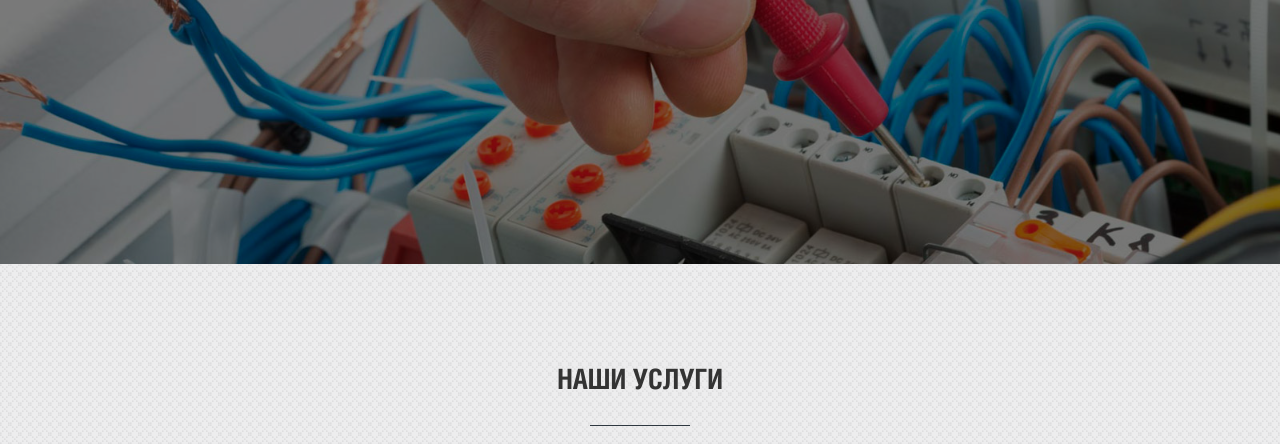
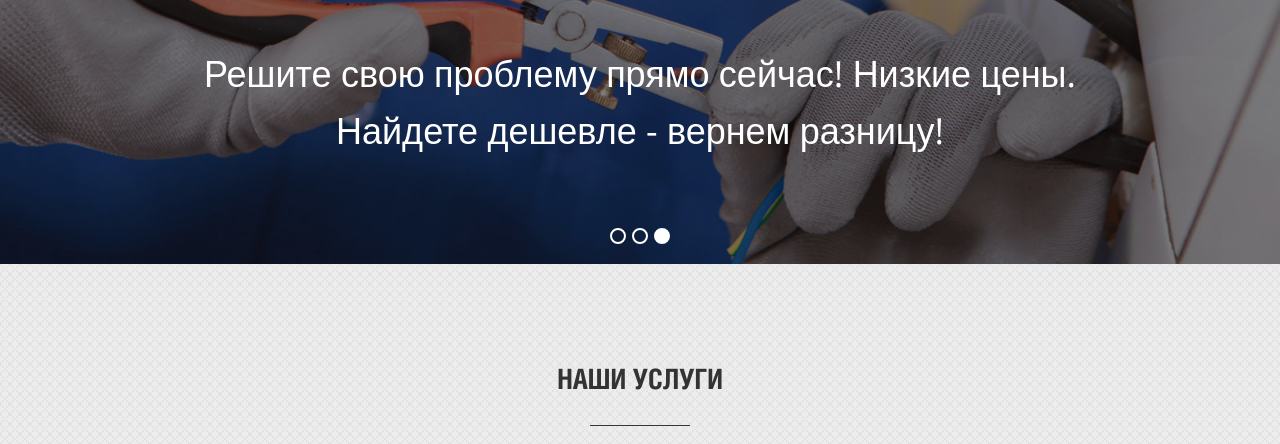
Before and after one commit to WebSergeevDima/glo-academy-diplom, a website built with webpack: page dist/index.html in a window 1280 px wide. Shown: the part 356-800 px from the top of the page. Built offline with nearby package versions, Linux system fonts and the light colour scheme; files whose address does not match are found by name.

Commit message:
completed top slider

```diff
--- a/src/index.js
+++ b/src/index.js
@@ -1,5 +1,7 @@
 import scrollUp from "./modules/scrollUp";
 import accordion from './modules/accordion';
+import topSlider from "./modules/topSlider";
 
 scrollUp();
 accordion();
+topSlider();
--- /dev/null
+++ b/src/modules/topSlider.js
@@ -0,0 +1,64 @@
+const topSlider = () => {
+    const slider = document.querySelector('.top-slider');
+    const slides = [...slider.querySelectorAll('.item')];
+    const dots = document.querySelector('.top-slider__dots');
+    const dotsItems = [...dots.querySelectorAll('.top-slider__dots-item')];
+    const conf = {
+        timeout: 3000,
+        active: 0
+    };
+
+    let intervalSlider;
+
+    const init = (startActive = conf.active) => {
+        conf.active = startActive;
+        showSlide();
+        startSlider();
+    }
+
+    const showSlide = () => {
+
+        let isSetActive = false;
+
+        slides.map((item, index) => {
+            if (conf.active === index && !isSetActive) {
+
+                isSetActive = true;
+                item.classList.add('active');
+                dotsItems[index].classList.add('active');
+
+                if (index < slides.length - 1) {
+                    conf.active = conf.active + 1;
+                } else {
+                    conf.active = 0;
+                }
+
+            } else {
+                item.classList.remove('active');
+                dotsItems[index].classList.remove('active');
+            }
+
+        });
+    };
+
+    const startSlider = () => {
+        intervalSlider = setInterval(() => {
+            showSlide();
+        }, conf.timeout);
+    };
+
+    init();
+
+    dots.addEventListener('click', (e) => {
+        const dot = e.target.closest('.top-slider__dots-item');
+
+        if(dot) {
+            const index = dot.getAttribute('data-index');
+            clearInterval(intervalSlider);
+            init(+index)
+        }
+
+    });
+}
+
+export default topSlider;
```
Also changed, not shown: dist/css/style.css, dist/index.html.
